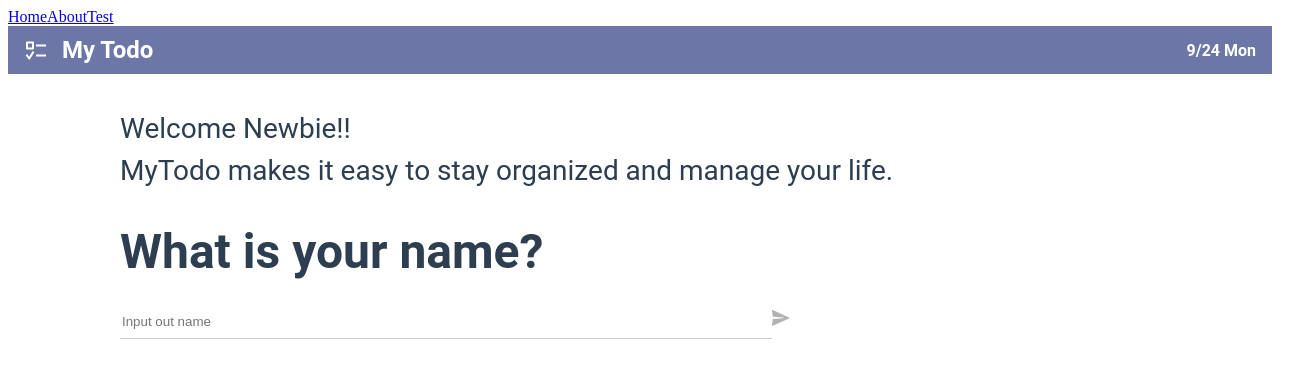
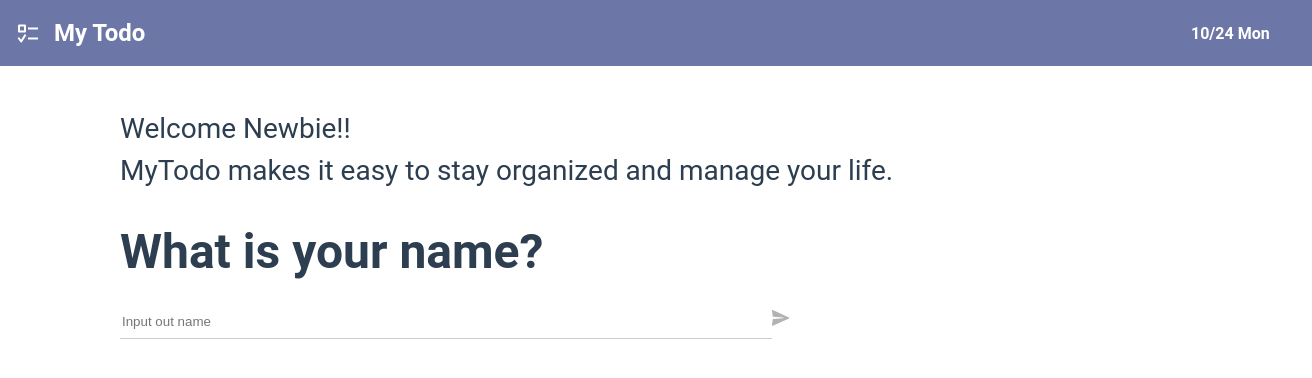
Before and after one commit to permesilo/a4-allex-front, a Vue app: page / in a window 1280 px wide. Shown: the top 378 px of the page, 1312 px wide, since content can reach past the window. Built offline with nearby package versions, Linux system fonts and the light colour scheme.

Commit message:
fix: BEM에 맞도록 수정

```diff
--- a/src/components/TopBar.vue
+++ b/src/components/TopBar.vue
@@ -1,68 +1,101 @@
 <template>
-  <div class="container">
-    <img class="left-item" src="../assets/ic_topbar_menu.svg" alt="profile"/>
-    <div class="left-item title">My Todo</div>
-    <div class="right-item date">{{getNowDate}}</div>
+  <div class="top-bar">
+    <div class="top-bar__left">
+      <TopBarIcon class="top-bar__icon" ></TopBarIcon>
+      <div class="top-bar__title">My Todo</div>
+    </div>
+    <div class="top-bar__right">
+      <div class="top-bar__date">{{getNowDate}}</div>
+    </div>
   </div>
 </template>
 
 <script>
+import TopBarIcon from "./icon/TopBarIcon.vue"
+
 export default {
   name: 'TopBar',
+  components:{
+    TopBarIcon
+  },
   props: {
-    msg: String,
   },
   computed:{
     getNowDate(){
       const nowDate= new Date();
-      const month = nowDate.getMonth();
+      const month = nowDate.getMonth() + 1;
       const date = nowDate.getDate();
-
-      const WEEKDAY = ['Sun', 'Mon', 'Tue', 'Wed', 'Thu', 'Fri', 'Sat'];
-      const week = WEEKDAY[nowDate.getDay()];
-
-      return `${month  }/${  date} ${week}`;
+      const weekday = ['Sun', 'Mon', 'Tue', 'Wed', 'Thu', 'Fri', 'Sat'];
+      const week = weekday[nowDate.getDay()];
+      return `${month}/${date} ${week}`;
     }
   }
 };
 </script>
 
-<!-- Add "scoped" attribute to limit CSS to this component only -->
 <style scoped lang="scss">
-.container {
+.top-bar {
   display: flex;
-  justify-content: flex-start;
+  flex-direction: row;
+  justify-content: space-between;
   align-items: center;
+  padding: 9px 16px;
+  gap: 530px;
+
+  position: absolute;
+  width: 1280px;
   height: 48px;
-  padding: 0px 16px 0px 16px;
+  left: 0px;
+  top: 0px;
 
   background: #6C77A7;
-}
-.left-item{
-}
-.right-item{
-  margin-left: auto;
-}
-.title{
-  font-family: Roboto;
-  font-size: 24px;
-  font-weight: 700;
-  line-height: 28px;
-  letter-spacing: 0em;
-  text-align: left;
-  padding-left: 14px;
-}
-.date{
-  font-family: Roboto;
-  font-size: 16px;
-  font-weight: 700;
-  line-height: 19px;
-  letter-spacing: 0em;
-  text-align: left;
-}
-div{
-  color: #FFFFFF;
-  font-size: 16px;
-  font-weight: 700;
+  //background: #d15050;
+  &__left{
+    display: flex;
+    flex-direction: row;
+    justify-content: flex-start;
+    align-items: center;
+    gap: 14px;
+  }
+  &__icon{
+    width: 24px;
+    height: 24px;
+    /* Inside auto layout */
+    flex: none;
+    order: 0;
+    flex-grow: 0;
+  }
+  &__title{
+    height: 28px;
+
+    font-family: 'Roboto';
+    font-style: normal;
+    font-weight: 700;
+    font-size: 24px;
+    line-height: 28px;
+
+    color: #FFFFFF;
+  }
+  &__right{
+    justify-content: flex-end;
+  }
+  &__date{
+    width: 105px;
+    height: 19px;
+
+    font-family: 'Roboto';
+    font-style: normal;
+    font-weight: 700;
+    font-size: 16px;
+    line-height: 19px;
+    /* identical to box height */
+
+    color: #FFFFFF;
+    /* Inside auto layout */
+
+    flex: none;
+    order: 1;
+    flex-grow: 0;
+  }
 }
 </style>
```
